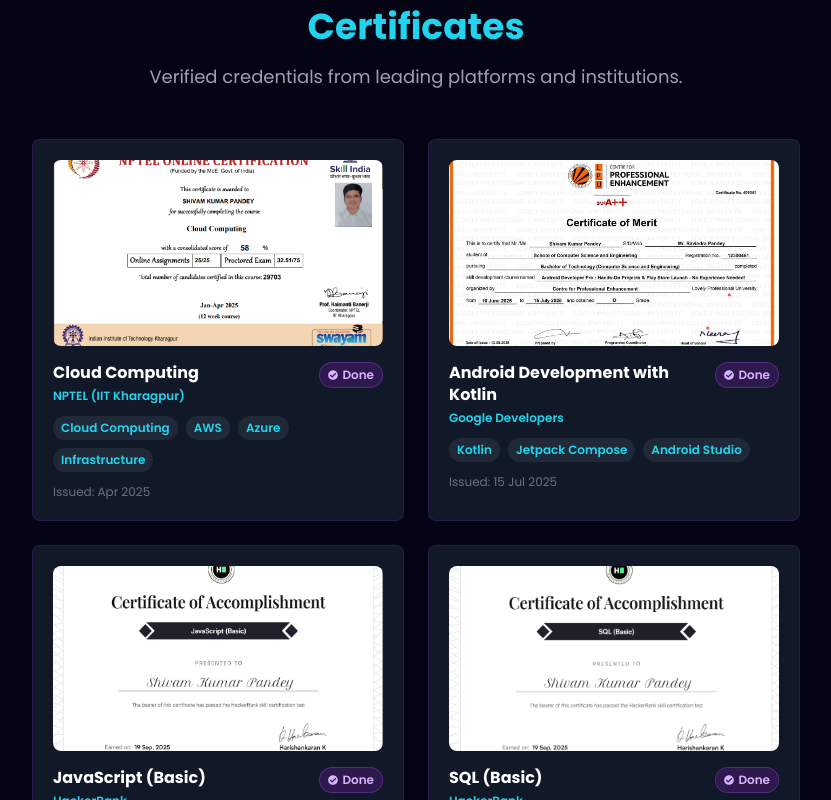
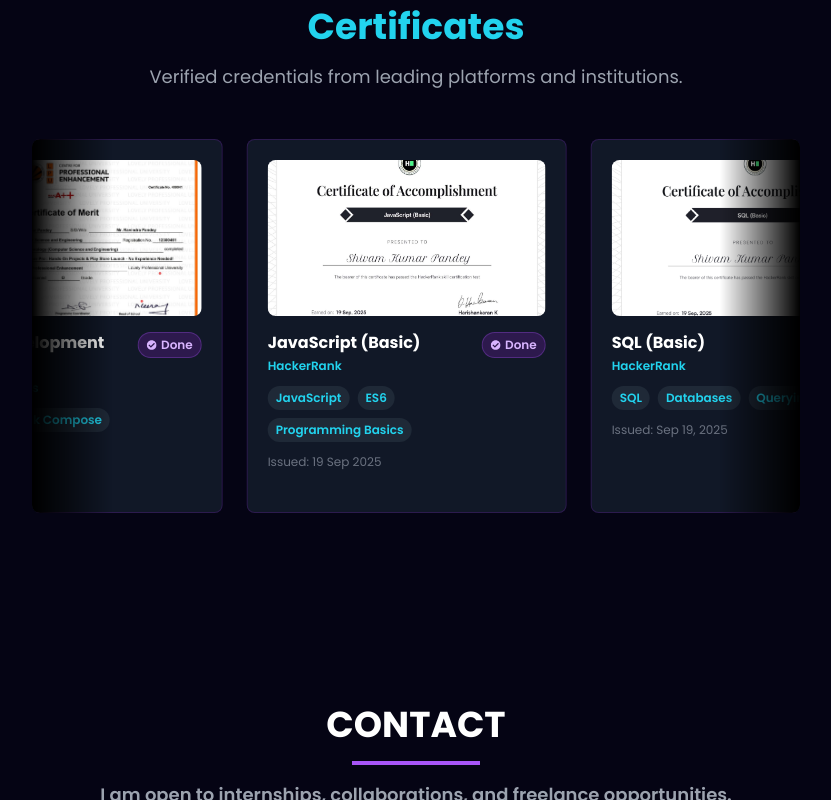
Before and after one commit to storm309/shivam-dev-portfolio, a React (Vite) app: page / in a window 1280 px wide. Shown: the part 7540-8340 px from the top of the page, without its empty margins (224-1055 px from the left). Built offline with nearby package versions, Linux system fonts and the light colour scheme.

Commit message:
New Animations Added

```diff
--- a/src/components/Certificates/Certificates.jsx
+++ b/src/components/Certificates/Certificates.jsx
@@ -16,13 +16,114 @@
                 </p>
             </div>
 
-            {/* Certificate Cards Grid */}
-            <div className="grid grid-cols-1 md:grid-cols-2 gap-6">
+            {/* Horizontal Scrolling Carousel */}
+            <style>{`
+                @keyframes scroll {
+                    0% {
+                        transform: translateX(0);
+                    }
+                    100% {
+                        transform: translateX(-50%);
+                    }
+                }
+                .carousel-container {
+                    animation: scroll 30s linear infinite;
+                }
+                .carousel-container:hover {
+                    animation-play-state: paused;
+                }
+            `}</style>
+
+            <div className="relative overflow-hidden rounded-lg">
+                {/* Gradient Fade Effect Left */}
+                <div className="absolute left-0 top-0 bottom-0 w-20 bg-gradient-to-r from-black to-transparent z-10"></div>
+
+                {/* Gradient Fade Effect Right */}
+                <div className="absolute right-0 top-0 bottom-0 w-20 bg-gradient-to-l from-black to-transparent z-10"></div>
+
+                {/* Scrolling Container */}
+                <div className="flex gap-6 carousel-container" style={{ width: 'fit-content' }}>
+                    {/* Original certificates */}
                     {certificates.map((cert) => (
                         <div
                             key={cert.id}
-                        data-reveal
-                        className="rounded-lg border border-purple-800/30 bg-[#111827] p-5 hover:border-purple-700/50 transition duration-300 group overflow-hidden"
+                            className="rounded-lg border border-purple-800/30 bg-[#111827] p-5 hover:border-purple-700/50 transition duration-300 group overflow-hidden flex-shrink-0 w-80"
+                        >
+                            {/* Certificate Image */}
+                            {cert.image && (
+                                <div className="mb-4 rounded-lg overflow-hidden bg-gray-900 aspect-video flex items-center justify-center group-hover:shadow-lg group-hover:shadow-cyan-500/20 transition-shadow duration-300">
+                                    <img
+                                        src={cert.image}
+                                        alt={cert.title}
+                                        className="w-full h-full object-cover group-hover:scale-105 transition-transform duration-300"
+                                    />
+                                </div>
+                            )}
+                            {cert.pdf && !cert.image && (
+                                <div className="mb-4 rounded-lg bg-gradient-to-br from-purple-900/30 to-cyan-900/30 border border-purple-500/30 aspect-video flex flex-col items-center justify-center p-4 group-hover:border-purple-400/50 transition duration-300">
+                                    <div className="text-4xl mb-3 text-cyan-400">📄</div>
+                                    <p className="text-sm text-gray-300 text-center mb-3">PDF Certificate</p>
+                                    <div className="flex gap-2">
+                                        <a
+                                            href={cert.pdf}
+                                            target="_blank"
+                                            rel="noopener noreferrer"
+                                            className="flex items-center gap-1 bg-cyan-600 hover:bg-cyan-500 text-white px-3 py-1 rounded text-xs font-semibold transition-colors"
+                                        >
+                                            <FaEye size={12} /> View
+                                        </a>
+                                        <a
+                                            href={cert.pdf}
+                                            download
+                                            className="flex items-center gap-1 bg-gray-700 hover:bg-gray-600 text-gray-300 px-3 py-1 rounded text-xs font-semibold transition-colors"
+                                        >
+                                            <FaDownload size={12} /> Download
+                                        </a>
+                                    </div>
+                                </div>
+                            )}
+
+                            {/* Header row */}
+                            <div className="flex items-start justify-between gap-3">
+                                <div className="flex-1">
+                                    <h3 className="text-base font-bold text-white leading-snug">
+                                        {cert.title}
+                                    </h3>
+                                    <p className="text-cyan-400 text-xs font-semibold mt-1">
+                                        {cert.issuer}
+                                    </p>
+                                </div>
+                                {/* Completed badge */}
+                                <span className="flex items-center gap-1 bg-purple-900/40 border border-purple-500/30 text-purple-300 text-xs font-semibold px-2 py-1 rounded-full whitespace-nowrap">
+                                    <FaCheckCircle size={10} />
+                                    Done
+                                </span>
+                            </div>
+
+                            {/* Tags */}
+                            <div className="mt-3 flex flex-wrap gap-2">
+                                {cert.tags.map((tag, i) => (
+                                    <span
+                                        key={i}
+                                        className="bg-gray-800 text-cyan-400 text-xs font-semibold px-2 py-1 rounded-full"
+                                    >
+                                        {tag}
+                                    </span>
+                                ))}
+                            </div>
+
+                            {/* Footer meta */}
+                            <div className="mt-3 text-xs text-gray-500">
+                                <span>Issued: {cert.date}</span>
+                            </div>
+                        </div>
+                    ))}
+
+                    {/* Duplicate certificates for seamless loop */}
+                    {certificates.map((cert) => (
+                        <div
+                            key={`duplicate-${cert.id}`}
+                            className="rounded-lg border border-purple-800/30 bg-[#111827] p-5 hover:border-purple-700/50 transition duration-300 group overflow-hidden flex-shrink-0 w-80"
                         >
                             {/* Certificate Image */}
                             {cert.image && (
@@ -94,6 +195,7 @@
                         </div>
                     ))}
                 </div>
+            </div>
         </section>
     );
 };
```
Lines whose indentation alone changed are shown as unchanged.
